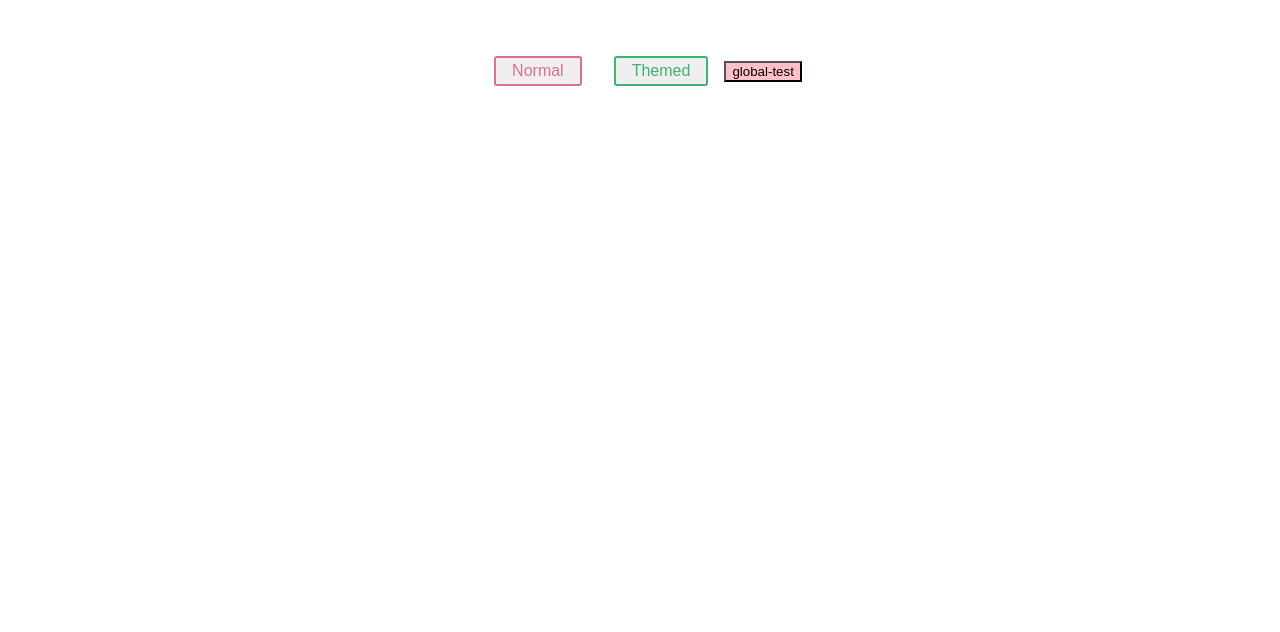
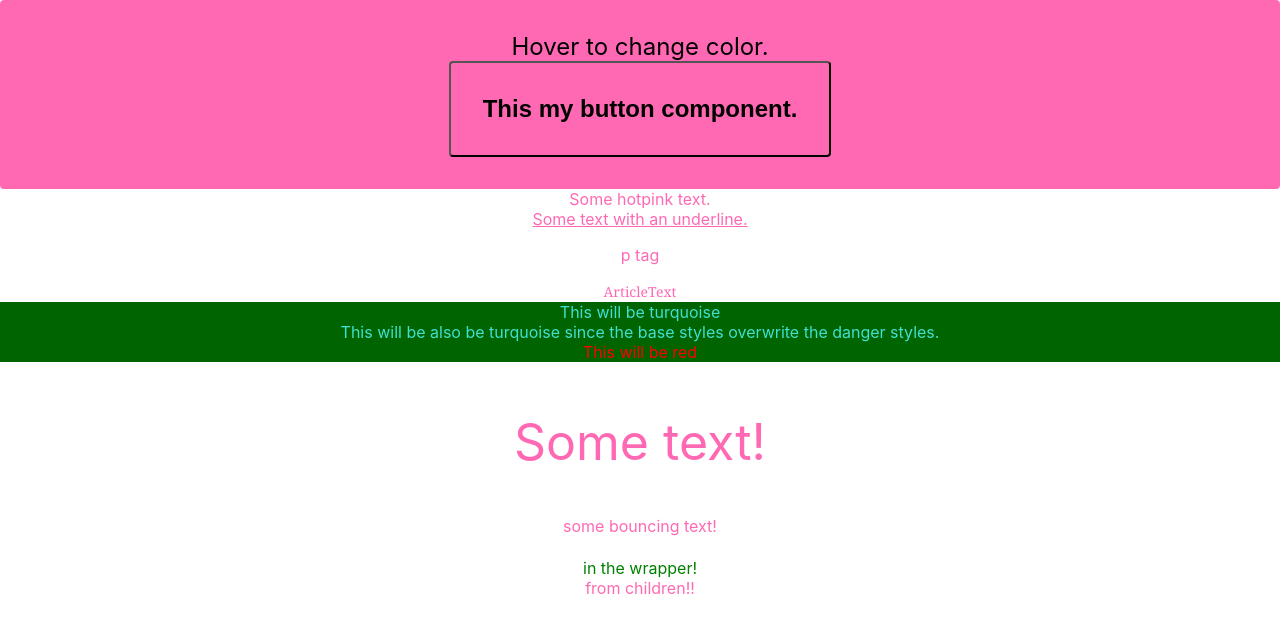
Before and after one commit to rhrl159357/react, a React (Create React App) app: page / in a window 1280 px wide. Shown: the top 632 px of the page. Built offline with nearby package versions, Linux system fonts and the light colour scheme.

Commit message:
emmotion test

```diff
--- a/package.json
+++ b/package.json
@@ -3,6 +3,8 @@
   "version": "0.1.0",
   "private": true,
   "dependencies": {
+    "@emotion/react": "^11.7.1",
+    "@emotion/styled": "^11.6.0",
     "@testing-library/jest-dom": "^5.16.2",
     "@testing-library/react": "^12.1.2",
     "@testing-library/user-event": "^13.5.0",
--- a/src/App.js
+++ b/src/App.js
@@ -1,13 +1,15 @@
 import './App.css';
 import DatefnsExample from './components/Moment/Datefns/DatefnsExample';
 import DayjsExample from './components/Moment/Dayjs/DayjsExample';
+import EmotionExample from './components/Moment/EmotionExample/EmotionExample';
 import MomentExample from './components/Moment/MomentExample';
 import StyledCompomentExample from './components/Moment/styledCompomentExample/StyledCompomentExample';
 
 function App() {
   return (
     <div className="App">
-      <StyledCompomentExample />
+      <EmotionExample />
+      {/* <StyledCompomentExample /> */}
       {/* <DatefnsExample /> */}
       {/* <DayjsExample /> */}
       {/* <MomentExample /> */}
--- /dev/null
+++ b/src/components/Moment/EmotionExample/EmotionExample.jsx
@@ -0,0 +1,166 @@
+import React from 'react'
+/** @jsxImportSource @emotion/react */
+import { css, Global, keyframes, ClassNames } from '@emotion/react'
+
+import styled from '@emotion/styled'
+
+const Button = styled.button`
+  padding: 32px;
+  background-color: hotpink;
+  font-size: 24px;
+  border-radius: 4px;
+  color: black;
+  font-weight: bold;
+  &:hover {
+    color: white;
+  }
+`
+const color = 'white'
+
+const style = css`
+  color: hotpink;
+`
+
+const SomeComponent = ({ children }) => (
+  <div css={style}>
+    Some hotpink text.
+    {children}
+  </div>
+)
+
+const anotherStyle = css({
+  textDecoration: 'underline'
+})
+
+const AnotherComponent = () => (
+  <div css={anotherStyle}>Some text with an underline.</div>
+)
+
+const P = props => (
+    <p
+      css={{
+        margin: 0,
+        fontSize: 12,
+        lineHeight: '1.5',
+        fontFamily: 'Sans-Serif',
+        color: 'black'
+      }}
+      {...props} // <- props contains the `className` prop
+    />
+  )
+
+  const ArticleText = props => (
+    <P
+      css={{
+        fontSize: 14,
+        fontFamily: 'Georgia, serif',
+        color: 'darkgray'
+      }}
+      {...props} // <- props contains the `className` prop
+    />
+  )
+
+  const danger = css`
+  color: red;
+`
+
+const base = css`
+  background-color: darkgreen;
+  color: turquoise;
+`
+
+const bounce = keyframes`
+  from, 20%, 53%, 80%, to {
+    transform: translate3d(0,0,0);
+  }
+
+  40%, 43% {
+    transform: translate3d(0, -30px, 0);
+  }
+
+  70% {
+    transform: translate3d(0, -15px, 0);
+  }
+
+  90% {
+    transform: translate3d(0,-4px,0);
+  }
+`
+
+let SomeComponent2 = props => (
+    <div className={props.wrapperClassName}>
+      in the wrapper!
+      <div className={props.className}>{props.children}</div>
+    </div>
+  )
+
+export default function EmotionExample() {
+  return (
+      <>
+    <div  css={css`
+    padding: 32px;
+    background-color: hotpink;
+    font-size: 24px;
+    border-radius: 4px;
+    &:hover {
+      color: ${color};
+    }
+  `}
+>
+  Hover to change color.
+  <br />
+  <Button>This my button component.</Button>
+  </div>
+
+  <SomeComponent>
+    <AnotherComponent />
+  </SomeComponent>
+  <p>p tag</p>
+  <ArticleText>ArticleText</ArticleText>
+  <div css={base}>This will be turquoise</div>
+    <div css={[danger, base]}>
+      This will be also be turquoise since the base styles
+      overwrite the danger styles.
+    </div>
+    <div css={[base, danger]}>This will be red</div>
+
+    <p
+    css={css`
+      font-size: 30px;
+      @media (min-width: 420px) {
+        font-size: 50px;
+      }
+    `}
+  >
+      <Global
+      styles={css`
+        p {
+          color: hotpink !important;
+        }
+      `}
+    />
+    Some text!
+  </p>
+  <p
+    css={css`
+      animation: ${bounce} 1s ease infinite;
+    `}
+  >
+    some bouncing text!
+  </p>
+  <ClassNames>
+    {({ css, cx }) => (
+      <SomeComponent2
+        wrapperClassName={css({ color: 'green' })}
+        className={css`
+          color: hotpink;
+        `}
+      >
+        from children!!
+      </SomeComponent2>
+    )}
+  </ClassNames>
+  </>
+
+  )
+}
```
Also changed, not shown: 1 other file (tests, documents, lock files or other folders).
